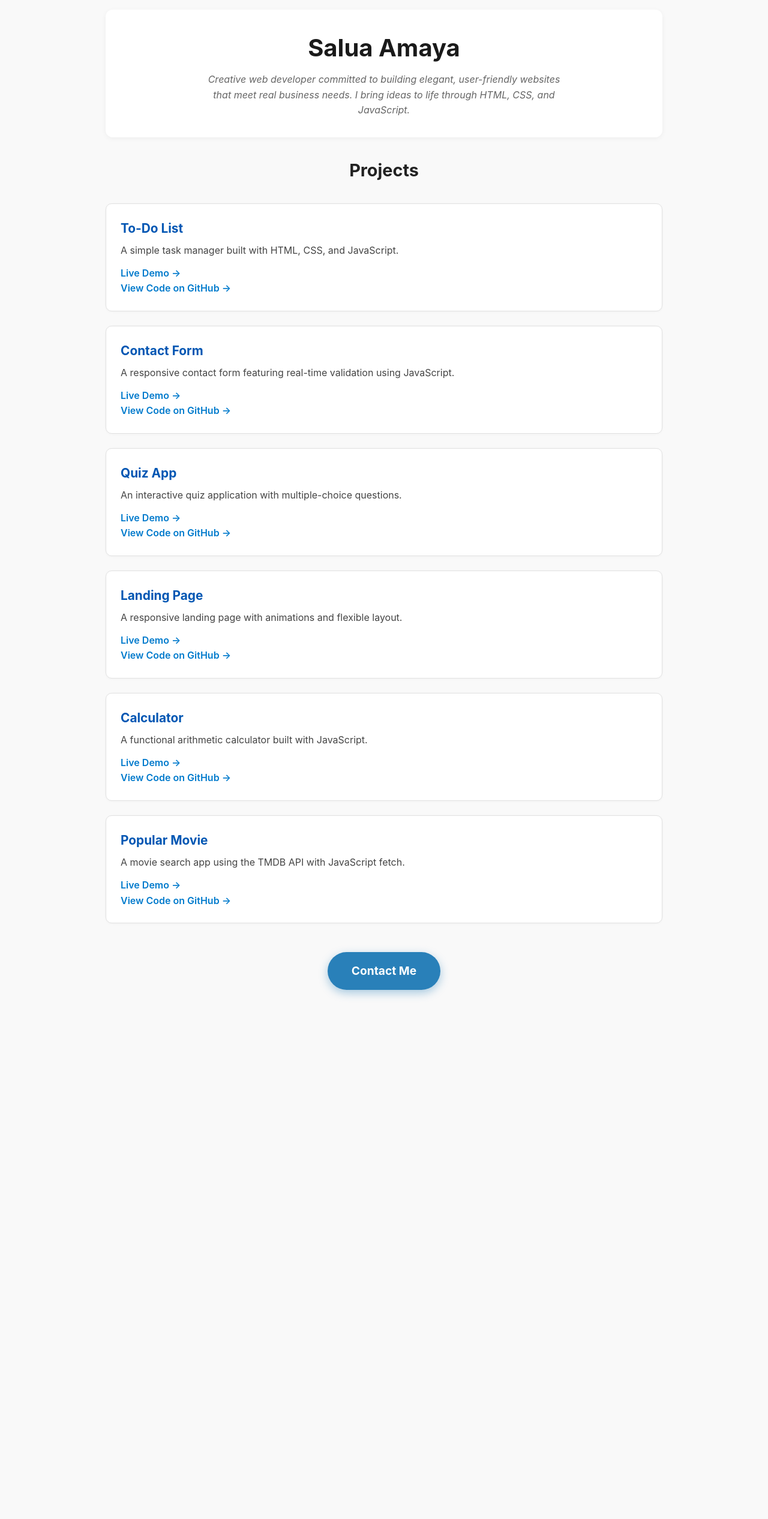
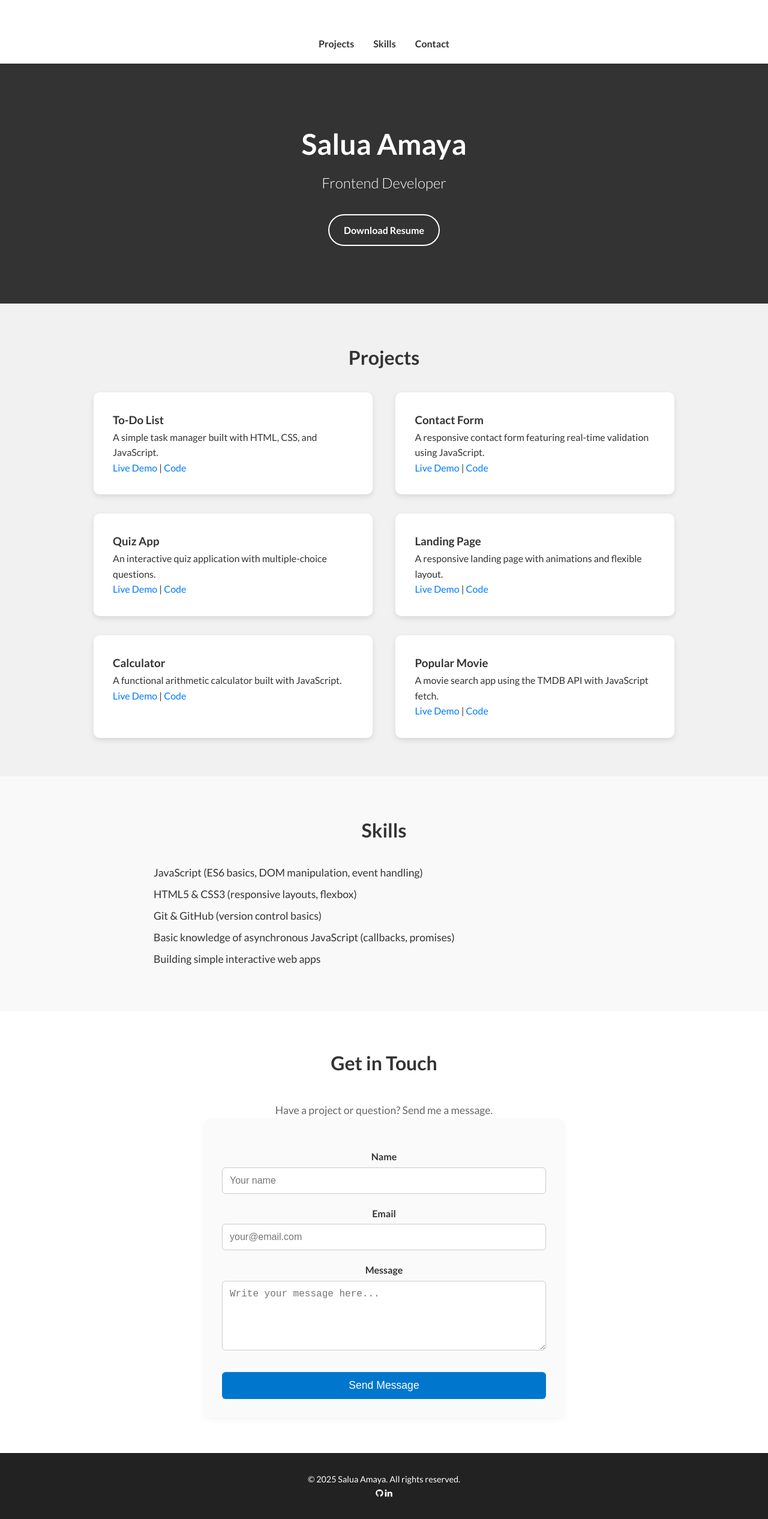
Before and after one commit to saluamaya/Portfolio, a plain HTML site: page index.html in a window 1280 px wide. Shown: the whole page at 60% size. Before the commit the page ends 1698 px from the top, so only its background shows below. Drawn offline with Linux system fonts and the light colour scheme.

Commit message:
Actualizacion del proyecto

```diff
--- a/css/style.css
+++ b/css/style.css
@@ -1,209 +1,295 @@
-/* Reset básico */
+/* ---------------------------------- */
+/* Reset & Base Styles               */
+/* ---------------------------------- */
 * {
   margin: 0;
   padding: 0;
   box-sizing: border-box;
 }
 
-/* Fuente general */
-@import url('https://fonts.googleapis.com/css2?family=Inter:wght@400;600;700&display=swap');
-
-body {
-  font-family: 'Inter', sans-serif;
-  line-height: 1.6;
+html, body {
+  font-family: 'Lato', sans-serif;
   background-color: #f9f9f9;
   color: #333;
-  padding: 1rem;
-  max-width: 960px;
-  margin: 0 auto;
+  line-height: 1.6;
 }
 
-/* Encabezado */
-header {
-  text-align: center;
-  padding: 2rem 1rem;
-  background-color: #ffffff;
-  margin-bottom: 2rem;
-  border-radius: 12px;
-  box-shadow: 0 2px 8px rgba(0, 0, 0, 0.05);
+a {
+  text-decoration: none;
+  color: #007BFF;
 }
 
-h1 {
-  margin-bottom: 0.5rem;
+a:hover {
+  text-decoration: underline;
+}
+
+ul {
+  list-style: none;
+}
+
+/* ---------------------------------- */
+/* Header                            */
+/* ---------------------------------- */
+header {
+  background-color: #fff;
+  text-align: center;
+  padding: 60px 20px 20px;
+  box-shadow: 0 2px 4px rgba(0,0,0,0.05);
+  position: sticky;
+  top: 0;
+  z-index: 1000;
+}
+
+header h1 {
   font-size: 2.5rem;
-  color: #1a1a1a;
+  margin-bottom: 10px;
 }
 
 .tagline {
-  font-style: italic;
+  font-size: 1.1rem;
   color: #666;
-  max-width: 600px;
-  margin: 0 auto;
 }
 
-/* Secciones */
-section {
+/* Navigation */
+#menu {
+  display: flex;
+  justify-content: center;
+  gap: 2rem;
+  font-weight: bold;
+}
+
+#menu li a {
+  color: #333;
+}
+
+/* ---------------------------------- */
+/* Hero / Lead Section               */
+/* ---------------------------------- */
+#lead {
+  background: #333;
+  color: white;
+  text-align: center;
+  padding: 6rem 1rem;
+  position: relative;
+}
+
+#lead h1 {
+  font-size: 3rem;
+  font-weight: 700;
+  margin-bottom: 0.5rem;
+}
+
+#lead h2 {
+  font-weight: 300;
+  font-size: 1.5rem;
   margin-bottom: 2rem;
 }
 
-section#projects h2,
-section#contact-link h2 {
-  text-align: center;
-  margin-bottom: 2rem;
-  font-size: 1.8rem;
-  color: #222;
+#lead-down {
+  margin-top: 3rem;
+  font-size: 1.5rem;
 }
 
-/* Tarjetas de proyecto */
-.project {
-  background-color: #fff;
-  border: 1px solid #e1e1e1;
-  border-radius: 10px;
-  padding: 1.5rem;
-  margin-bottom: 1.5rem;
-  box-shadow: 0 1px 4px rgba(0, 0, 0, 0.03);
-  transition: transform 0.2s ease, box-shadow 0.2s ease;
+/* ---------------------------------- */
+/* Buttons                           */
+/* ---------------------------------- */
+.btn-rounded-white {
+  display: inline-block;
+  background: transparent;
+  border: 2px solid white;
+  border-radius: 50px;
+  color: white;
+  padding: 0.75rem 1.5rem;
+  font-weight: bold;
+  transition: all 0.3s;
 }
 
-.project:hover {
-  transform: translateY(-4px);
-  box-shadow: 0 6px 12px rgba(0, 0, 0, 0.06);
+.btn-rounded-white:hover {
+  background: white;
+  color: #333;
 }
 
-.project h3 {
-  color: #0056b3;
-  margin-bottom: 0.5rem;
-  font-size: 1.3rem;
-}
-
-.project p {
-  margin-bottom: 0.75rem;
-  color: #444;
-}
-
-.project a {
-  color: #007acc;
-  text-decoration: none;
-  font-weight: 600;
-}
-
-.project a:hover {
-  text-decoration: underline;
-}
-
-/* Botones - enlace y botón unificado */
-.btn-contact,
-.btn-contact:link,
-.btn-contact:visited {
-  background-color: #2980b9;
-  color: #fff;
-  padding: 1rem 2.5rem;
-  font-size: 1.2rem;
-  font-weight: 700;
-  border-radius: 50px;
-  text-decoration: none;
-  box-shadow: 0 5px 15px rgba(41, 128, 185, 0.4);
-  transition: background-color 0.3s ease, box-shadow 0.3s ease;
-  display: inline-block;
+.btn-contact {
+  margin-top: 30px;
+  width: 100%;
+  padding: 12px;
+  font-size: 1.1rem;
+  background-color: #0077cc;
+  color: white;
   border: none;
+  border-radius: 6px;
   cursor: pointer;
-  text-align: center;
-  border: none;
+  transition: background-color 0.3s;
 }
 
 .btn-contact:hover {
-  background-color: #1c5980;
-  box-shadow: 0 8px 20px rgba(28, 89, 128, 0.6);
+  background-color: #005fa3;
 }
 
-/* Formulario de contacto */
-#contact-form {
+/* Contact-specific back button */
+#contact .btn-rounded-white {
+  margin-top: 20px;
+  padding: 12px 25px;
+  background-color: #007bff;
+  color: white;
+  border-radius: 30px;
+  font-weight: 600;
+  transition: background-color 0.3s ease;
+}
+
+#contact .btn-rounded-white:hover {
+  background-color: #0056b3;
+}
+
+/* ---------------------------------- */
+/* Sections & Containers             */
+/* ---------------------------------- */
+section {
+  padding: 4rem 1rem;
+}
+
+.background-alt {
+  background: #f1f1f1;
+}
+
+.heading {
+  text-align: center;
+  font-size: 2rem;
+  margin-bottom: 2rem;
+}
+
+.container {
+  max-width: 1000px;
+  margin: 0 auto;
+  padding: 0 1rem;
+}
+
+.row {
+  display: flex;
+  flex-direction: column;
+  gap: 2rem;
+}
+
+/* ---------------------------------- */
+/* Projects                          */
+/* ---------------------------------- */
+.project {
+  background: white;
+  padding: 2rem;
+  border-radius: 10px;
+  box-shadow: 0 4px 10px rgba(0,0,0,0.1);
+}
+
+/* ---------------------------------- */
+/* Skills                            */
+/* ---------------------------------- */
+#skills ul {
+  max-width: 800px;
+  margin: 0 auto;
+  padding-left: 1rem;
+}
+
+.skill-list li {
+  margin-bottom: 0.5rem;
+  font-size: 1.1rem;
+}
+
+/* ---------------------------------- */
+/* Contact Form                      */
+/* ---------------------------------- */
+#contact {
+  text-align: center;
+  padding: 60px 20px;
+  background-color: #fff;
+}
+
+#contact h2 {
+  font-size: 2rem;
+  margin-bottom: 40px;
+}
+
+.form-wrapper {
   max-width: 600px;
-  margin: auto;
+  margin: 0 auto;
+  background-color: #fafafa;
+  padding: 30px;
+  border-radius: 10px;
+  box-shadow: 0 4px 12px rgba(0, 0, 0, 0.05);
+}
+
+form label {
+  display: block;
+  margin-top: 20px;
+  margin-bottom: 5px;
+  font-weight: bold;
+}
+
+form input,
+form textarea {
+  width: 100%;
+  padding: 12px;
+  border: 1px solid #ccc;
+  border-radius: 6px;
+  font-size: 1rem;
+  transition: border-color 0.3s;
+}
+
+form input:focus,
+form textarea:focus {
+  outline: none;
+  border-color: #0077cc;
+}
+
+/* ---------------------------------- */
+/* Footer                            */
+/* ---------------------------------- */
+footer {
+  background: #222;
+  color: white;
+  padding: 2rem 1rem;
+  text-align: center;
+  font-size: 0.9rem;
+}
+
+footer .row {
   display: flex;
   flex-direction: column;
   gap: 1rem;
+  align-items: center;
 }
 
-#contact-form label {
-  font-weight: 700;
-  margin-bottom: 0.25rem;
-  color: #222;
+footer a {
+  color: white;
 }
 
-#contact-form input,
-#contact-form textarea {
-  padding: 0.75rem;
-  border: 1px solid #ccc;
-  border-radius: 6px;
-  font-family: inherit;
-  font-size: 1rem;
-  resize: vertical;
-  transition: border-color 0.3s ease;
+footer ul {
+  display: flex;
+  gap: 1rem;
 }
 
-#contact-form input:focus,
-#contact-form textarea:focus {
-  border-color: #2980b9;
-  outline: none;
-}
-
-#contact-form button {
-  /* La clase btn-contact ya define estilos */
-  /* solo asegurar border:none y cursor */
-  border: none;
+/* ---------------------------------- */
+/* Scroll / To Top                   */
+/* ---------------------------------- */
+#to-top {
   cursor: pointer;
 }
 
-/* Mensaje de formulario */
-#form-message {
-  margin-top: 1rem;
-  font-weight: 700;
-  color: green;
-  text-align: center;
-}
-
-/* Footer */
-footer {
-  text-align: center;
-  margin-top: 3rem;
-  padding: 1rem 0;
-  font-size: 0.9rem;
-  color: #666;
-}
-
-footer a {
-  color: #007acc;
-  text-decoration: none;
-}
-
-footer a:hover {
-  text-decoration: underline;
-}
-
-/* Responsive */
-@media (max-width: 600px) {
-  h1 {
-    font-size: 2rem;
-  }
-
-  section#projects h2 {
-    font-size: 1.5rem;
+/* ---------------------------------- */
+/* Responsive Design                 */
+/* ---------------------------------- */
+@media (min-width: 768px) {
+  .row {
+    flex-direction: row;
+    flex-wrap: wrap;
+    justify-content: space-between;
   }
 
   .project {
-    padding: 1rem;
+    width: 48%;
+  }
+
+  footer .row {
+    flex-direction: row;
+    justify-content: space-between;
   }
 }
-
-#contact-form {
-  max-width: 600px;
-  margin: auto;
-  display: flex;
-  flex-direction: column;
-  gap: 1rem;
-  padding: 1rem 2rem; /* <-- aquí agregamos padding horizontal */
-  background-color: #fff; /* opcional: para que el padding se note bien */
-  border-radius: 10px; /* opcional */
-  box-shadow: 0 2px 8px rgba(0,0,0,0.1); /* opcional para destacarlo */
-}
--- a/index.html
+++ b/index.html
@@ -4,70 +4,131 @@
   <meta charset="UTF-8" />
   <meta name="viewport" content="width=device-width, initial-scale=1" />
   <title>Salua Amaya | Portfolio</title>
+  <link href="https://fonts.googleapis.com/css?family=Lato:300,400,700,900" rel="stylesheet" />
+  <link rel="stylesheet" href="https://cdnjs.cloudflare.com/ajax/libs/font-awesome/4.7.0/css/font-awesome.min.css" />
   <link rel="stylesheet" href="css/style.css" />
 </head>
 <body>
 
-<header>
-  <h1>Salua Amaya</h1>
-  <p class="tagline">
-    Creative web developer committed to building elegant, user-friendly websites that meet real business needs. I bring ideas to life through HTML, CSS, and JavaScript.
-  </p>
-</header>
+   <header>
+    <ul id="menu" class="shadow">
+      <li><a href="#projects">Projects</a></li>
+      <li><a href="#skills">Skills</a></li>
+      <li><a href="#contact">Contact</a></li>
+    </ul>
+  </header>
 
-<main>
-
-  <section id="projects">
-    <h2>Projects</h2>
-
-    <div class="project">
-      <h3>To-Do List</h3>
-      <p>A simple task manager built with HTML, CSS, and JavaScript.</p>
-      <a href="projects/todo-list/index.html" target="_blank" rel="noopener noreferrer">Live Demo →</a><br />
-      <a href="https://github.com/saluamaya/Portfolio/tree/master/projects/todo-list" target="_blank" rel="noopener noreferrer">View Code on GitHub →</a>
-    </div>
-
-    <div class="project">
-      <h3>Contact Form</h3>
-      <p>A responsive contact form featuring real-time validation using JavaScript.</p>
-      <a href="projects/contact-form/index.html" target="_blank" rel="noopener noreferrer">Live Demo →</a><br />
-      <a href="https://github.com/saluamaya/Portfolio/tree/master/projects/contact-form" target="_blank" rel="noopener noreferrer">View Code on GitHub →</a>
-    </div>
-
-    <div class="project">
-      <h3>Quiz App</h3>
-      <p>An interactive quiz application with multiple-choice questions.</p>
-      <a href="projects/quiz-app/index.html" target="_blank" rel="noopener noreferrer">Live Demo →</a><br />
-      <a href="https://github.com/saluamaya/Portfolio/tree/master/projects/quiz-app" target="_blank" rel="noopener noreferrer">View Code on GitHub →</a>
-    </div>
-
-    <div class="project">
-      <h3>Landing Page</h3>
-      <p>A responsive landing page with animations and flexible layout.</p>
-      <a href="projects/landing-page/index.html" target="_blank" rel="noopener noreferrer">Live Demo →</a><br />
-      <a href="https://github.com/saluamaya/Portfolio/tree/master/projects/landing-page" target="_blank" rel="noopener noreferrer">View Code on GitHub →</a>
-    </div>
-
-    <div class="project">
-      <h3>Calculator</h3>
-      <p>A functional arithmetic calculator built with JavaScript.</p>
-      <a href="projects/calculator/index.html" target="_blank" rel="noopener noreferrer">Live Demo →</a><br />
-      <a href="https://github.com/saluamaya/Portfolio/tree/master/projects/calculator" target="_blank" rel="noopener noreferrer">View Code on GitHub →</a>
-    </div>
-
-    <div class="project">
-      <h3>Popular Movie</h3>
-      <p>A movie search app using the TMDB API with JavaScript fetch.</p>
-      <a href="projects/popular-movie/index.htm" target="_blank" rel="noopener noreferrer">Live Demo →</a><br />
-      <a href="https://github.com/saluamaya/Portfolio/tree/master/projects/popular-movie" target="_blank" rel="noopener noreferrer">View Code on GitHub →</a>
+  <section id="lead">
+    <div id="lead-content">
+      <h1>Salua Amaya</h1>
+      <h2>Frontend Developer</h2>
+      <a href="#" class="btn-rounded-white">Download Resume</a>
     </div>
   </section>
 
-  <section id="contact-link" style="text-align:center; margin-top: 3rem;">
-    <a href="contact.html" class="btn-contact">Contact Me</a>
+  <section id="projects" class="background-alt">
+    <h2 class="heading">Projects</h2>
+    <div class="container">
+      <div class="row">
+
+        <div class="project shadow-large">
+          <div class="project-info">
+            <h3>To-Do List</h3>
+            <p>A simple task manager built with HTML, CSS, and JavaScript.</p>
+            <a href="projects/todo-list/index.html" target="_blank">Live Demo</a> |
+            <a href="https://github.com/saluamaya/Portfolio/tree/master/projects/todo-list" target="_blank">Code</a>
+          </div>
+        </div>
+
+        <div class="project shadow-large">
+          <div class="project-info">
+            <h3>Contact Form</h3>
+            <p>A responsive contact form featuring real-time validation using JavaScript.</p>
+            <a href="projects/contact-form/index.html" target="_blank">Live Demo</a> |
+            <a href="https://github.com/saluamaya/Portfolio/tree/master/projects/contact-form" target="_blank">Code</a>
+          </div>
+        </div>
+
+        <div class="project shadow-large">
+          <div class="project-info">
+            <h3>Quiz App</h3>
+            <p>An interactive quiz application with multiple-choice questions.</p>
+            <a href="projects/quiz-app/index.html" target="_blank">Live Demo</a> |
+            <a href="https://github.com/saluamaya/Portfolio/tree/master/projects/quiz-app" target="_blank">Code</a>
+          </div>
+        </div>
+
+        <div class="project shadow-large">
+          <div class="project-info">
+            <h3>Landing Page</h3>
+            <p>A responsive landing page with animations and flexible layout.</p>
+            <a href="projects/landing-page/index.html" target="_blank">Live Demo</a> |
+            <a href="https://github.com/saluamaya/Portfolio/tree/master/projects/landing-page" target="_blank">Code</a>
+          </div>
+        </div>
+
+        <div class="project shadow-large">
+          <div class="project-info">
+            <h3>Calculator</h3>
+            <p>A functional arithmetic calculator built with JavaScript.</p>
+            <a href="projects/calculator/index.html" target="_blank">Live Demo</a> |
+            <a href="https://github.com/saluamaya/Portfolio/tree/master/projects/calculator" target="_blank">Code</a>
+          </div>
+        </div>
+
+        <div class="project shadow-large">
+          <div class="project-info">
+            <h3>Popular Movie</h3>
+            <p>A movie search app using the TMDB API with JavaScript fetch.</p>
+            <a href="projects/popular-movie/index.htm" target="_blank">Live Demo</a> |
+            <a href="https://github.com/saluamaya/Portfolio/tree/master/projects/popular-movie" target="_blank">Code</a>
+          </div>
+        </div>
+
+      </div>
+    </div>
   </section>
 
-</main>
+  <section id="skills">
+    <h2 class="heading">Skills</h2>
+    <ul class="skill-list">
+      <li>JavaScript (ES6 basics, DOM manipulation, event handling)</li>
+      <li>HTML5 & CSS3 (responsive layouts, flexbox)</li>
+      <li>Git & GitHub (version control basics)</li>
+      <li>Basic knowledge of asynchronous JavaScript (callbacks, promises)</li>
+      <li>Building simple interactive web apps</li>
+    </ul>
+  </section>
+
+  <section id="contact">
+    <h2>Get in Touch</h2>
+    <p class="tagline">Have a project or question? Send me a message.</p>
+    <div class="form-wrapper">
+      <form id="contact-form" action="https://formsubmit.co/salua.bomorca@gmail.com" method="POST">
+        <input type="hidden" name="_next" value="thank-you.html" />
+        <input type="hidden" name="_captcha" value="false" />
+
+        <label for="name">Name</label>
+        <input id="name" name="name" required placeholder="Your name" />
+
+        <label for="email">Email</label>
+        <input type="email" id="email" name="email" required placeholder="your@email.com" />
+
+        <label for="message">Message</label>
+        <textarea id="message" name="message" rows="5" required placeholder="Write your message here..."></textarea>
+
+        <button type="submit" class="btn-contact">Send Message</button>
+      </form>
+    </div>
+  </section>
+
+  <footer>
+    <p>© 2025 Salua Amaya. All rights reserved.</p>
+    <div class="social">
+      <a href="https://github.com/saluamaya" target="_blank"><i class="fa fa-github"></i></a>
+      <a href="https://linkedin.com" target="_blank"><i class="fa fa-linkedin"></i></a>
+    </div>
+  </footer>
 
 </body>
 </html>
```
Also changed, not shown: contact.html (+3 -0 lines).
